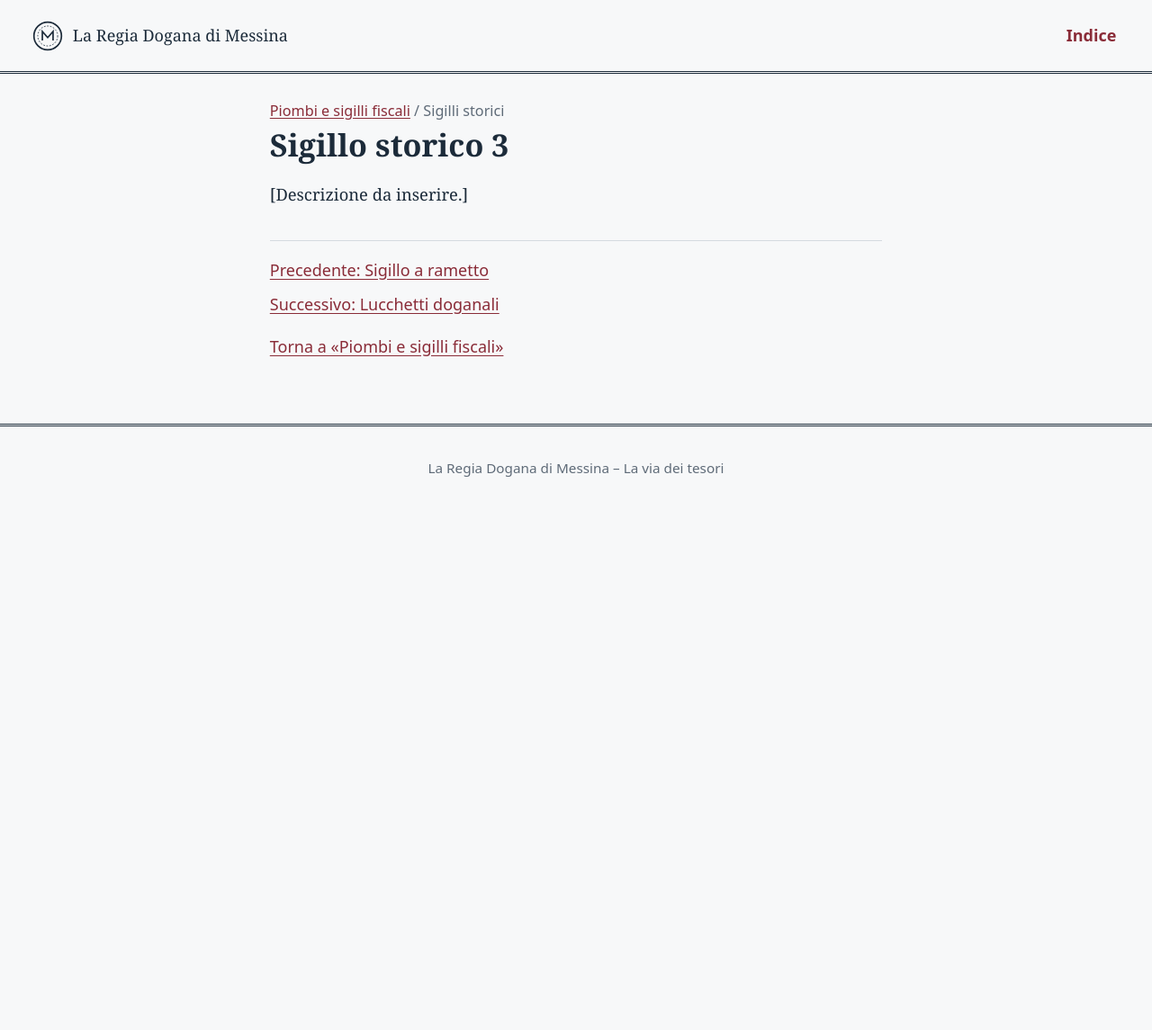
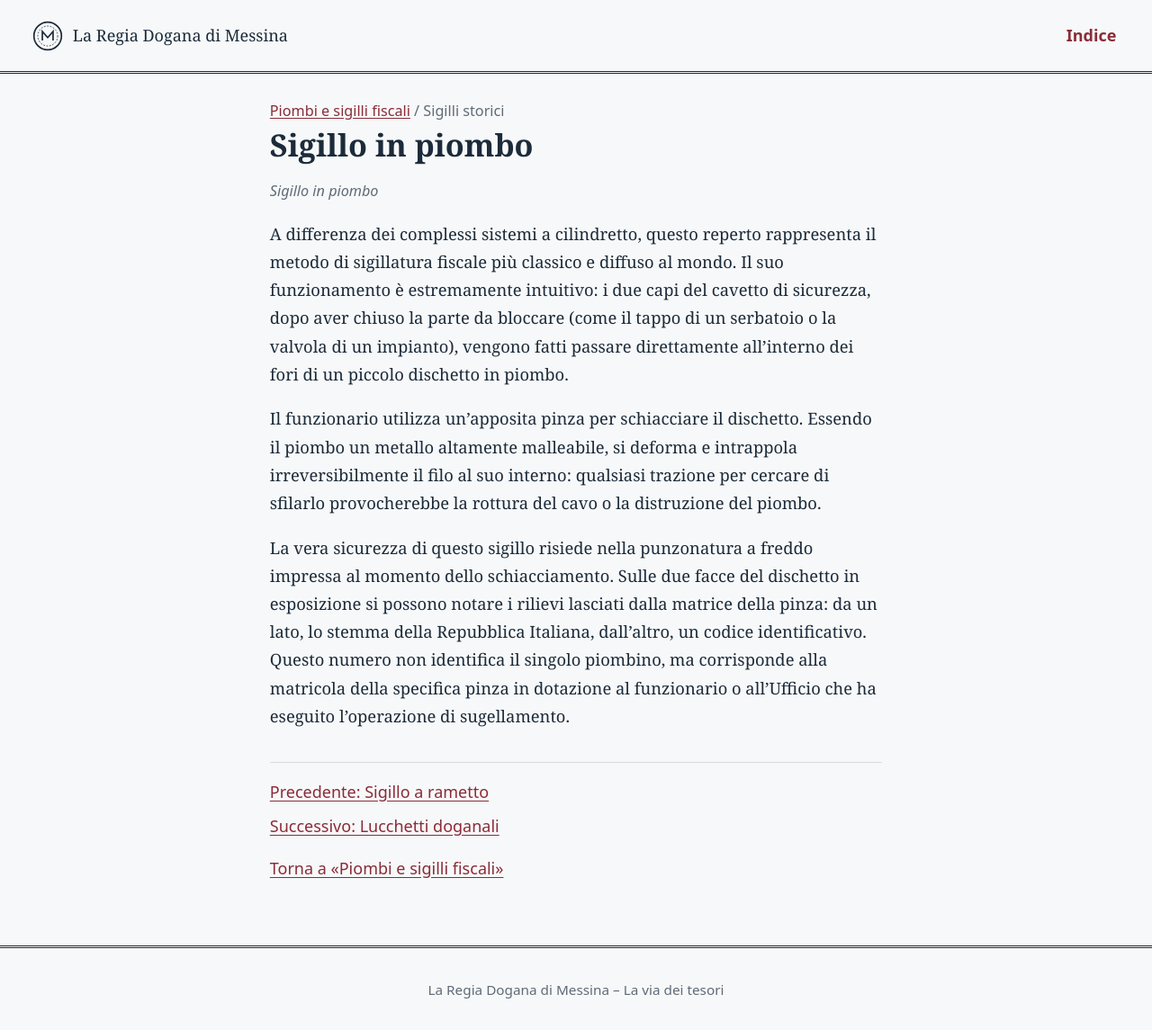
Before and after one commit to GiuseppeLB/regia-dogana-di-Messina, a Jekyll site: the page built from _oggetti/sigillo-storico-3.md, in a window 1280 px wide. Shown: the whole page at 90% size. Built offline with Jekyll 4.4.1, drawn with Linux system fonts in a browser that asks for light colours; before the commit the page ends 900 px from its top, so only the background shows below that.

Commit message:
Update _oggetti/sigillo-storico-3.md (via Pages CMS)

```diff
--- a/_oggetti/sigillo-storico-3.md
+++ b/_oggetti/sigillo-storico-3.md
@@ -1,11 +1,13 @@
 ---
 layout: oggetto
-title: "Sigillo storico 3"
+title: Sigillo in piombo
 pagina: sigilli
-sezione: "Sigilli storici"
+sezione: Sigilli storici
 ordine: 3
-foto: ""
-alt: ""
-didascalia: ""
+didascalia: Sigillo in piombo
 ---
-[Descrizione da inserire.]
+A differenza dei complessi sistemi a cilindretto, questo reperto rappresenta il metodo di sigillatura fiscale più classico e diffuso al mondo. Il suo funzionamento è estremamente intuitivo: i due capi del cavetto di sicurezza, dopo aver chiuso la parte da bloccare (come il tappo di un serbatoio o la valvola di un impianto), vengono fatti passare direttamente all'interno dei fori di un piccolo dischetto in piombo.
+
+Il funzionario utilizza un'apposita pinza per schiacciare il dischetto. Essendo il piombo un metallo altamente malleabile, si deforma e intrappola irreversibilmente il filo al suo interno: qualsiasi trazione per cercare di sfilarlo provocherebbe la rottura del cavo o la distruzione del piombo.
+
+La vera sicurezza di questo sigillo risiede nella punzonatura a freddo impressa al momento dello schiacciamento. Sulle due facce del dischetto in esposizione si possono notare i rilievi lasciati dalla matrice della pinza: da un lato, lo stemma della Repubblica Italiana, dall'altro, un codice identificativo. Questo numero non identifica il singolo piombino, ma corrisponde alla matricola della specifica pinza in dotazione al funzionario o all'Ufficio che ha eseguito l'operazione di sugellamento.
```
